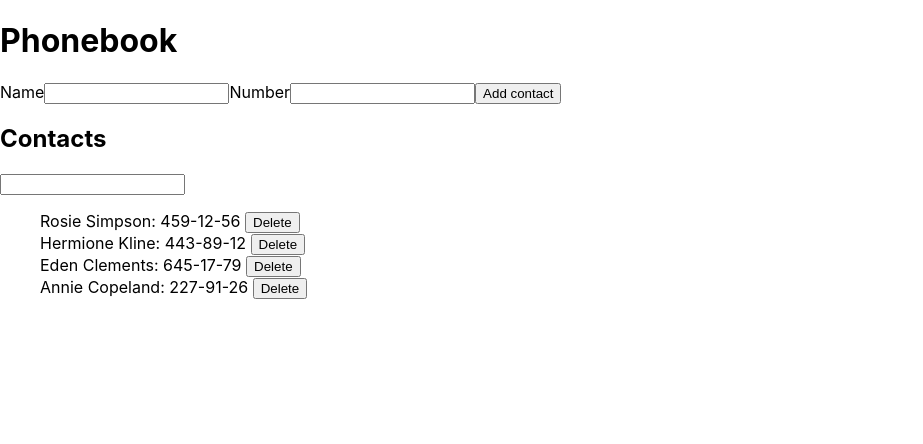
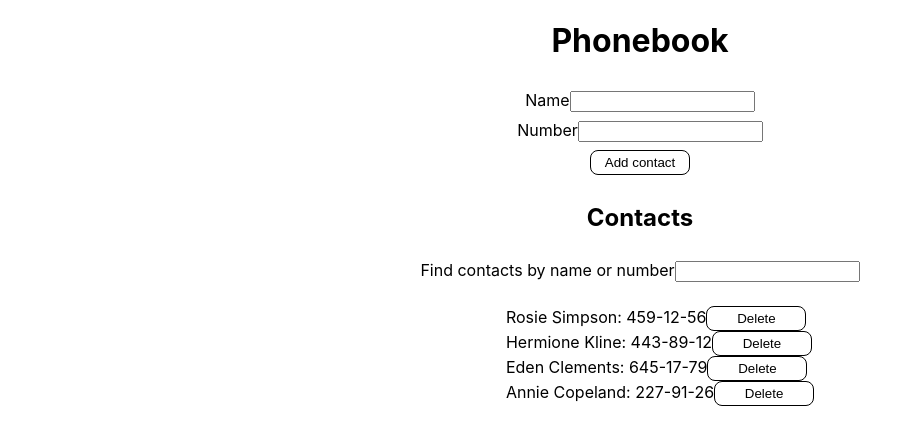
Before and after one commit to Baromental/react-endless-practice, a React (Create React App) app: page / in a window 1280 px wide. Shown: the top 444 px of the page, without its empty margins (0-923 px from the left). Built offline with nearby package versions, Linux system fonts and the light colour scheme.

Commit message:
complete task

```diff
--- a/src/components/Phonebook/ContactForm.jsx
+++ b/src/components/Phonebook/ContactForm.jsx
@@ -1,5 +1,5 @@
 import React from 'react';
-
+import s from './Phonebook.module.css';
 export class ContactForm extends React.Component {
   state = {
     name: '',
@@ -14,7 +14,7 @@ export class ContactForm extends React.Component {
   handleSubmit = e => {
     e.preventDefault();
     const { name, number } = this.state;
-    this.props.onSubmit({ name, number });
+    this.props.addContact({ name, number });
     this.setState({ name: '', number: '' });
   };
 
@@ -22,8 +22,9 @@ export class ContactForm extends React.Component {
     const { name, number } = this.state;
     return (
       <>
-        <form onSubmit={this.handleSubmit} action="">
-          <label htmlFor="">Name</label>
+        <form className={s.wrapper} onSubmit={this.handleSubmit} action="">
+          <label htmlFor="">
+            Name
             <input
               type="text"
               name="name"
@@ -31,7 +32,9 @@ export class ContactForm extends React.Component {
               value={name}
               required
             />
-          <label htmlFor="">Number</label>
+          </label>
+          <label htmlFor="">
+            Number
             <input
               type="tel"
               name="number"
@@ -39,6 +42,7 @@ export class ContactForm extends React.Component {
               value={number}
               required
             />
+          </label>
           <button>Add contact</button>
         </form>
       </>
--- a/src/components/Phonebook/ContactList.jsx
+++ b/src/components/Phonebook/ContactList.jsx
@@ -1,12 +1,13 @@
 import React from 'react';
-
-export const ContactList = ({ contacts }) => {
+import s from './Phonebook.module.css';
+export const ContactList = ({ contacts, onDelete }) => {
   return (
     <>
       <ul>
-        {contacts.map(contact => (
-          <li>
-            {contact.name}: {contact.number} <button>Delete</button>{' '}
+        {contacts.map(({ id, name, number }) => (
+          <li key={id}>
+            {name}: {number}
+            <button onClick={() => onDelete(id)}>Delete</button>
           </li>
         ))}
       </ul>
--- a/src/components/Phonebook/Filter.jsx
+++ b/src/components/Phonebook/Filter.jsx
@@ -1,9 +1,12 @@
 import React from 'react';
 
-export const Filter = () => {
+export const Filter = ({ onFilter, filter }) => {
   return (
     <>
-      <input type="text" name="name" required />
+      <label>
+        Find contacts by name or number
+        <input type="text" name="filter" onChange={onFilter} value={filter} />
+      </label>
     </>
   );
 };
--- a/src/components/Phonebook/Phonebook.jsx
+++ b/src/components/Phonebook/Phonebook.jsx
@@ -3,6 +3,7 @@ import { ContactForm } from './ContactForm';
 import { ContactList } from './ContactList';
 import { Filter } from './Filter';
 import { nanoid } from 'nanoid';
+import s from './Phonebook.module.css';
 
 export class Phonebook extends React.Component {
   state = {
@@ -13,36 +14,50 @@ export class Phonebook extends React.Component {
       { id: 'id-4', name: 'Annie Copeland', number: '227-91-26' },
     ],
     filter: '',
-    name: '',
-    number: '',
   };
 
-  handleSubmitForm = e => {
-    e.preventDefault();
-    console.log('start');
+  hadleAddContact = ({ name, number }) => {
+    const { contacts } = this.state;
+    const newContact = {
+      id: nanoid(),
+      name: name,
+      number: number,
+    };
+    if (contacts.some(contact => contact.name === name)) {
+      return alert(`${name} already in contacts.`);
+    }
+    this.setState(prev => ({ contacts: [...prev.contacts, newContact] }));
+  };
 
-    // const { contacts } = this.state;
-    // const newContact = {
-    //   id: nanoid(),
-    //   name: this.name,
-    //   number: this.number,
-    // };
-    // console.log(newContact);
+  handleDeleteContact = id => {
+    this.setState(prev => ({
+      contacts: prev.contacts.filter(contact => contact.id !== id),
+    }));
+  };
 
-    // this.setState({contacts:})
+  getFilteredContact = e => {
+    this.setState({ filter: e.target.value });
   };
-  handleDeleteContact = id => {};
-  getFilteredContact = () => {};
 
   render() {
     const { contacts, filter } = this.state;
+    const loweredFilter = filter.toLowerCase();
+    const visibleContacts = contacts.filter(
+      contact =>
+        contact.name.toLowerCase().includes(loweredFilter) ||
+        contact.number.toLowerCase().includes(loweredFilter)
+    );
+
     return (
-      <div>
+      <div className={s.wrapper}>
         <h1>Phonebook</h1>
-        <ContactForm onSubmit={this.handleSubmitForm} />
+        <ContactForm addContact={this.hadleAddContact} />
         <h2>Contacts</h2>
         <Filter onFilter={this.getFilteredContact} filter={filter} />
-        <ContactList onDelete={this.handleDeleteContact} contacts={contacts} />
+        <ContactList
+          onDelete={this.handleDeleteContact}
+          contacts={visibleContacts}
+        />
       </div>
     );
   }
```
Lines whose indentation alone changed are shown as unchanged.
